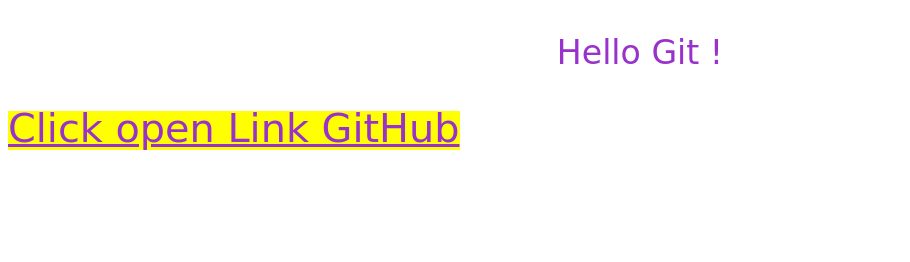
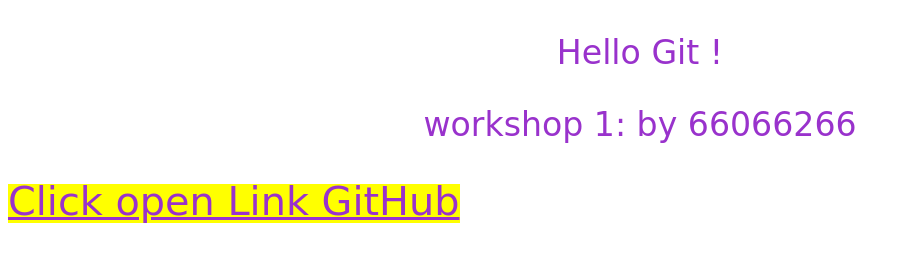
Before and after one commit to benchawan-bcw/CSI204S002, a plain HTML site: page index.html in a window 1280 px wide. Shown: the whole page, without its empty margins (0-910 px from the left). Drawn offline with Linux system fonts and the light colour scheme.

Commit message:
add workshop commit

```diff
--- a/index.html
+++ b/index.html
@@ -8,6 +8,7 @@
 </head>
 <body>
     <center><p>Hello Git !</p></center>
+    <center><p>workshop 1: by 66066266</p></center>
     <p><mark><a href="http://github.com">Click open Link GitHub</a></mark> </p>
 </body>
 </html>
```
